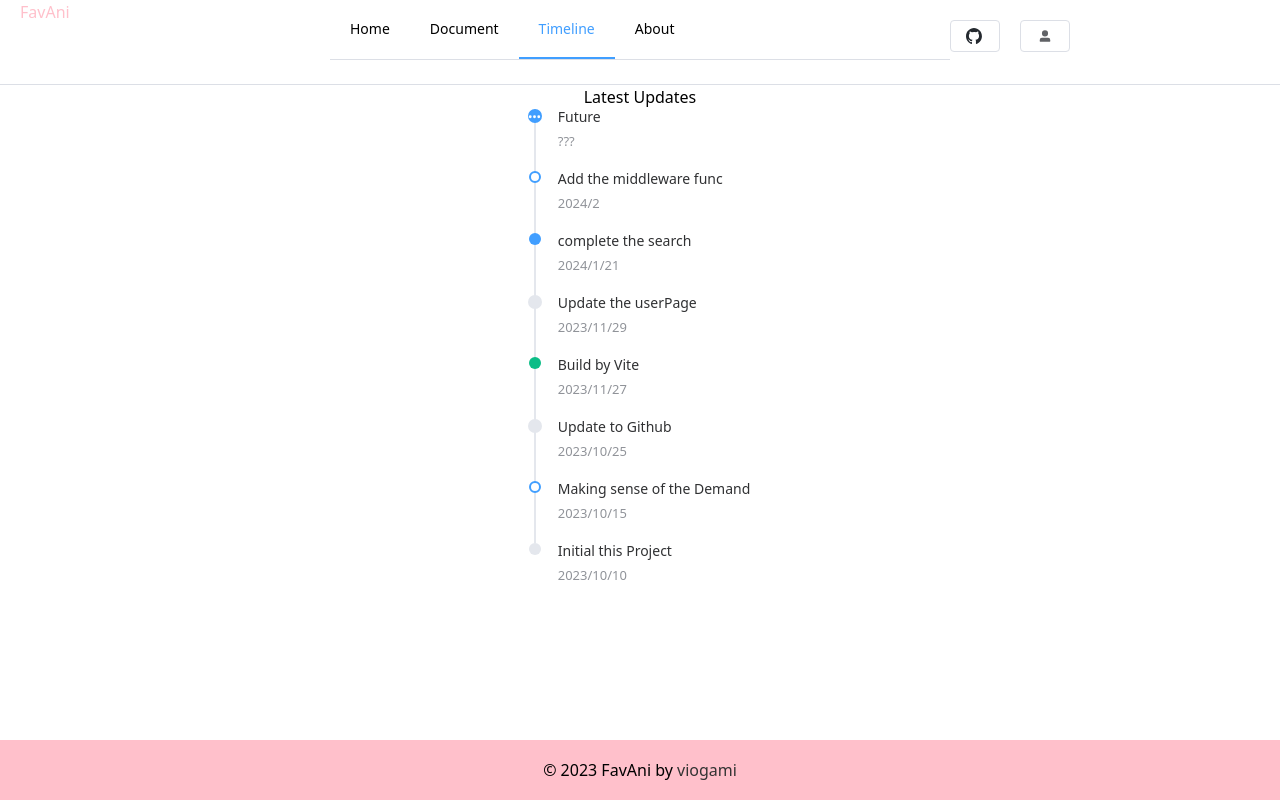
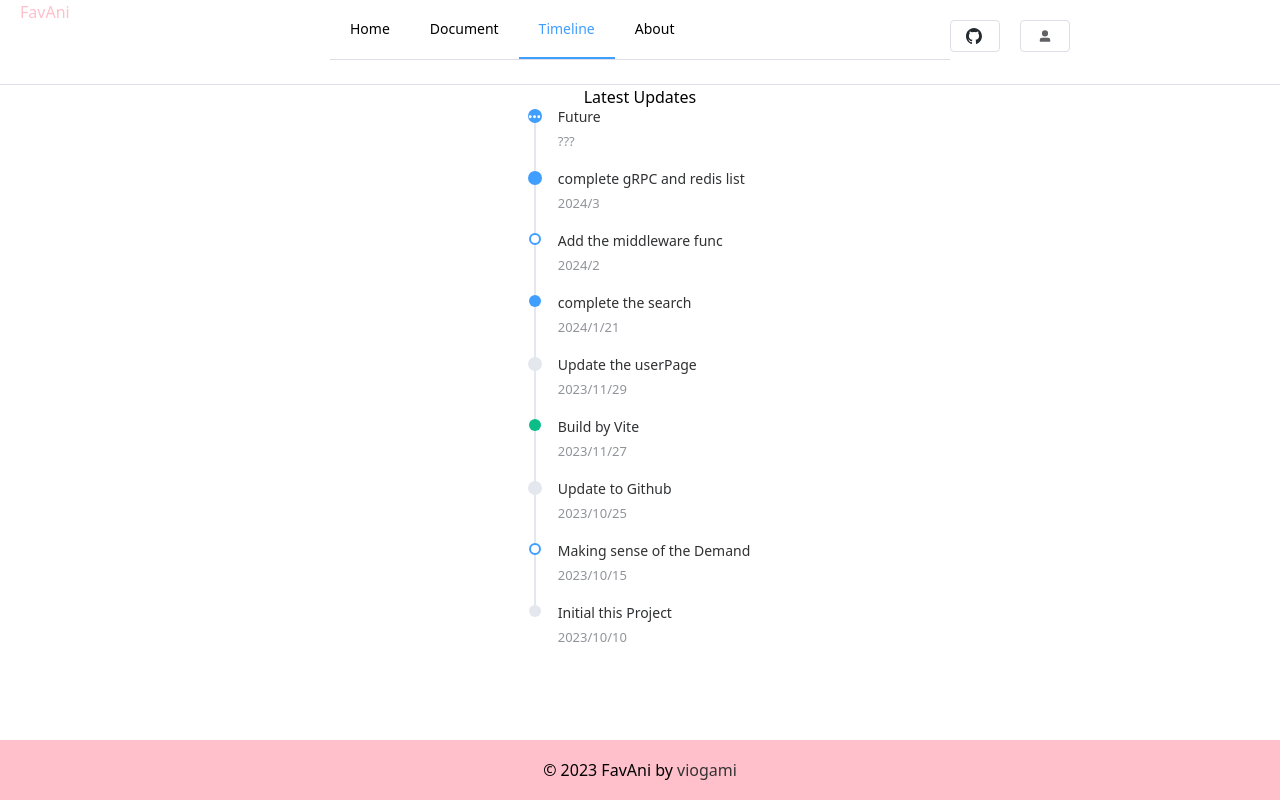
Before and after one commit to viogami/FavAni, a Vue app in the folder web/: page /timeline in a window 1280 px wide. Built offline with nearby package versions, Linux system fonts and the light colour scheme.

Commit message:
update plan

```diff
--- a/web/src/pages/Timeline.vue
+++ b/web/src/pages/Timeline.vue
@@ -10,6 +10,12 @@ const activities = [
     size: 'large',
     type: 'primary',
     icon: MoreFilled
+  },
+  {
+    content: 'complete gRPC and redis list',
+    timestamp: '2024/3',
+    size: 'large',
+    type: 'primary',
   },
   {
     content: 'Add the middleware func ',
--- a/web/src/pages/about.vue
+++ b/web/src/pages/about.vue
@@ -19,7 +19,7 @@ const count = ref(0)
 
     <h1> 更新日志 </h1>
     <p>2024/3</p>
-    <p>完善图算法中，使用pytorch编写算法，部署该接口后将使用gprc和后端通信。修改了后端收藏表的数据库模型。</p>
+    <p>完善图算法中，使用pytorch编写算法，部署该接口后将使用gprc和后端通信。修改了后端收藏表的数据库模型，使用redis实现收藏请求的消息队列，可以执行高并发操作。</p>
     <p>2024/2</p>
     <p>寒假期间，做了中间件鉴权功能，给了鉴权路由分组。登录功能使用jwt。同时完成了收藏数据库的建设</p>
     <p>2024/1/21</p>
```
Also changed, not shown: 1 other file (tests, documents, lock files or other folders).
